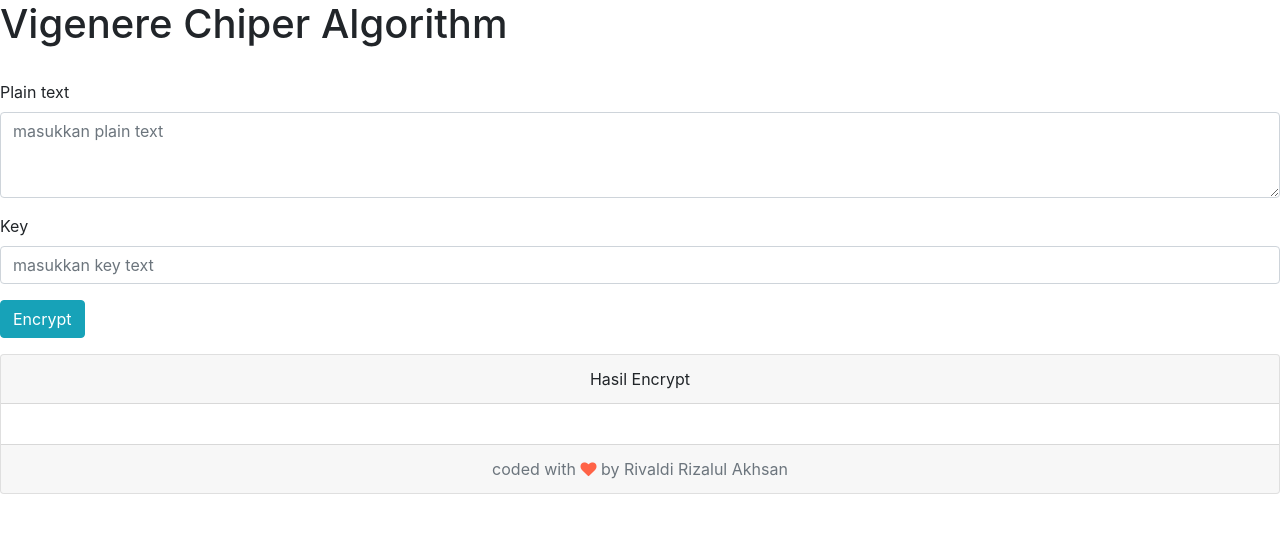
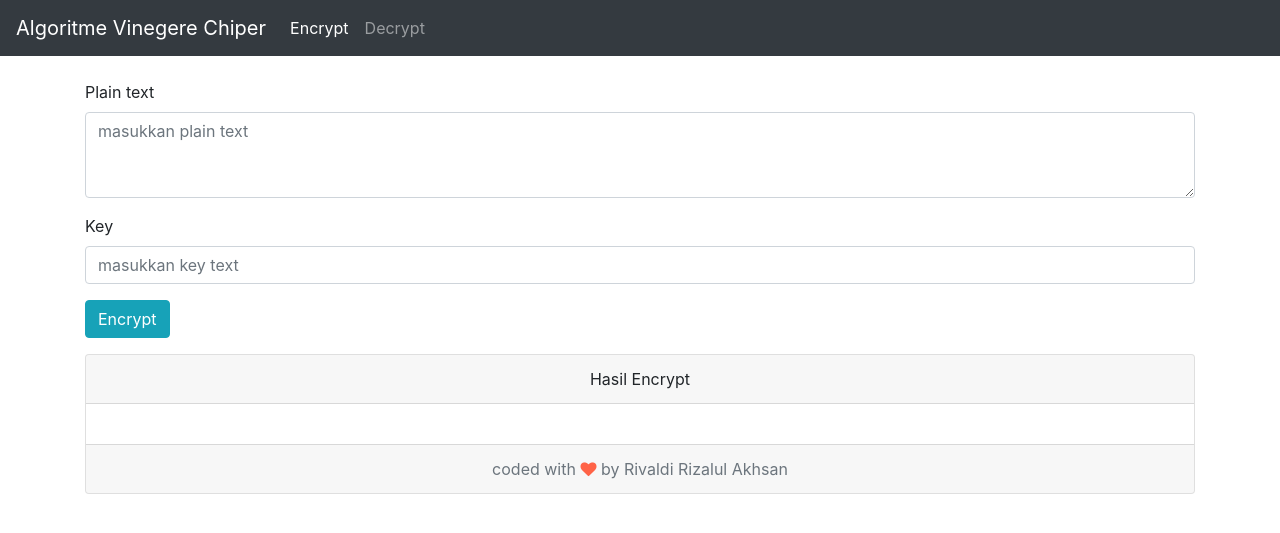
Before and after one commit to rivaldyrizal/VigenereChiper, a PHP site: page / in a window 1280 px wide. Shown: the top 533 px of the page. Run offline with PHP 8.4, Linux system fonts and the light colour scheme.

Commit message:
add navbar, fixing some layout

```diff
--- a/index.php
+++ b/index.php
@@ -73,20 +73,40 @@
         integrity="sha384-Vkoo8x4CGsO3+Hhxv8T/Q5PaXtkKtu6ug5TOeNV6gBiFeWPGFN9MuhOf23Q9Ifjh" crossorigin="anonymous">
 
     <link rel="stylesheet" href="https://cdnjs.cloudflare.com/ajax/libs/font-awesome/4.7.0/css/font-awesome.min.css">
-    <title>Hello, world!</title>
+    <title>Algoritme Vinegere Chiper</title>
 </head>
 
 <body>
-    <h1>Vigenere Chiper Algorithm</h1>
+    <nav class="navbar sticky-top navbar-expand-lg navbar-dark bg-dark">
+        <a class="navbar-brand" href="#">Algoritme Vinegere Chiper</a>
+        <button class="navbar-toggler" type="button" data-toggle="collapse" data-target="#navbarText"
+            aria-controls="navbarText" aria-expanded="false" aria-label="Toggle navigation">
+            <span class="navbar-toggler-icon"></span>
+        </button>
+        <div class="collapse navbar-collapse" id="navbarText">
+            <ul class="navbar-nav mr-auto">
+                <li class="nav-item active">
+                    <a class="nav-link" href="#">Encrypt <span class="sr-only">(current)</span></a>
+                </li>
+                <li class="nav-item">
+                    <a class="nav-link" href="decrypt.php">Decrypt</a>
+                </li>
+            </ul>
+        </div>
+    </nav>
+
+    <div class="container">
         <br>
         <form action="" method="post">
             <div class="form-group">
                 <label for="exampleFormControlTextarea1">Plain text</label>
-            <textarea class="form-control" name="plaintext" id="exampleFormControlTextarea1" rows="3" placeholder="masukkan plain text"></textarea>
+                <textarea class="form-control" name="plaintext" id="exampleFormControlTextarea1" rows="3"
+                    placeholder="masukkan plain text"></textarea>
             </div>
             <div class="form-group">
                 <label for="exampleInputEmail1">Key</label>
-            <input type="text" class="form-control" name="keytext" id="keytext" aria-describedby="emailHelp" placeholder="masukkan key text">
+                <input type="text" class="form-control" name="keytext" id="keytext" aria-describedby="emailHelp"
+                    placeholder="masukkan key text">
             </div>
 
             <div class="form-group">
@@ -117,6 +137,8 @@
             </div>
         </div>
 
+        <br>
+    </div>
     <!-- Optional JavaScript -->
     <!-- jQuery first, then Popper.js, then Bootstrap JS -->
     <script src="https://code.jquery.com/jquery-3.4.1.slim.min.js"
```
Also changed, not shown: decrypt.php (+25 -4 lines). Lines whose indentation alone changed are shown as unchanged.
